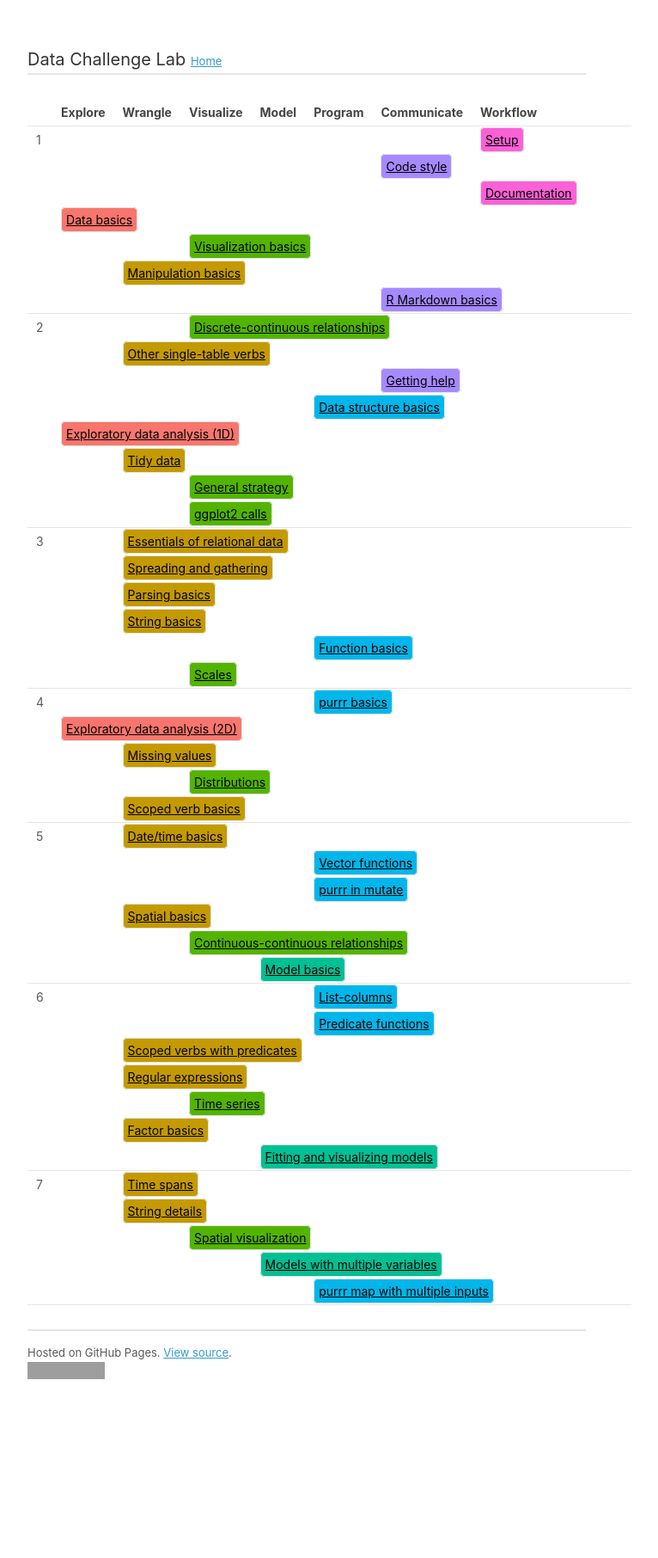
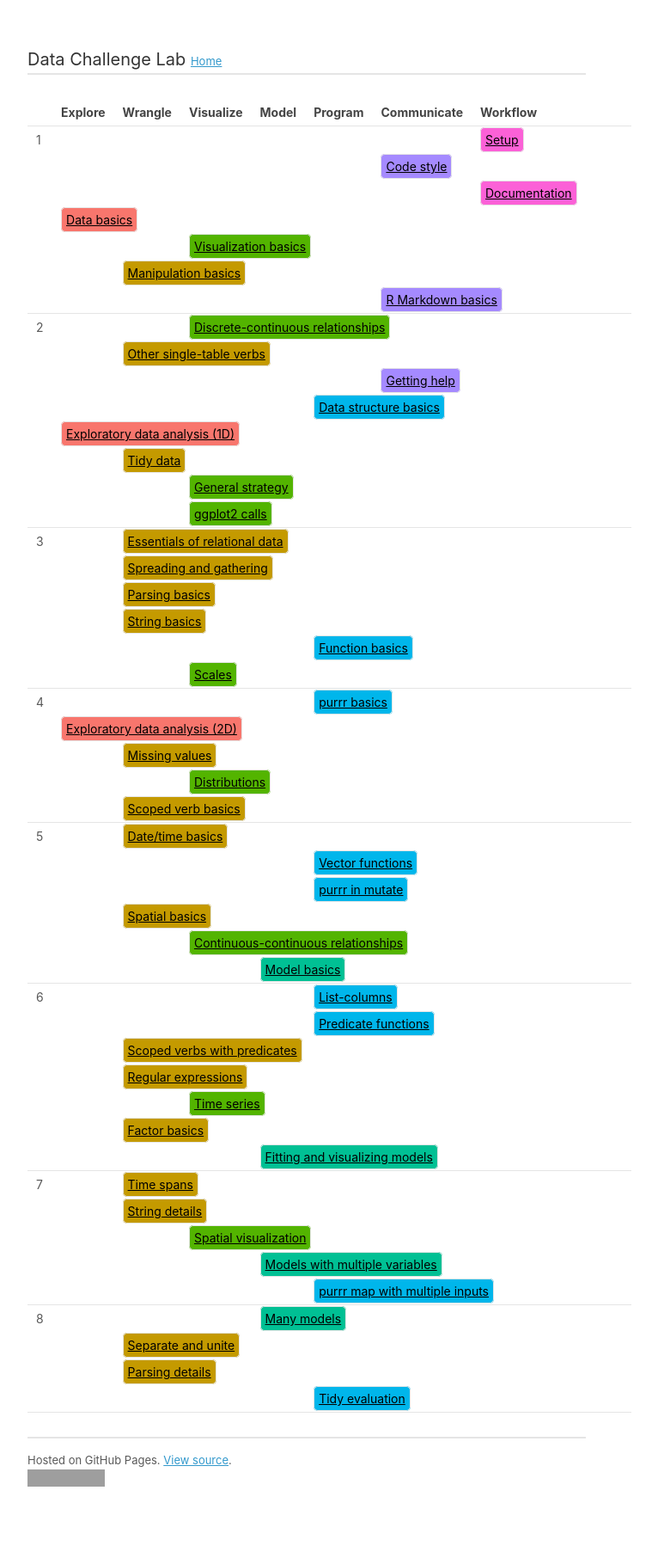
Before and after one commit to dcl-2019-04/curriculum, a Jekyll site: the page built from docs/index.md, in a window 1280 px wide. Shown: the whole page at 86% size, without its empty margins (283-1049 px from the left). Built offline with Jekyll 4.4.1, drawn with Linux system fonts in a browser that asks for light colours; our own code applies the rules of GitHub Pages for plain Markdown files; a script that is not in the unit is left out; before the commit the page ends 1687 px from its top, so only the background shows below that; grey boxes are pictures that could not be loaded.

Commit message:
Update for week 8

```diff
--- a/docs/index.md
+++ b/docs/index.md
@@ -309,4 +309,30 @@
   <td colspan="2"></td>
 </tr>
 </tbody>
+<tbody>
+<tr>
+<td id='week-8'>8</td>
+  <td colspan="3"></td>
+  <td colspan="6"><a class="model" href="model-many.html">Many models</a></td>
+  <td colspan="3"></td>
+</tr>
+<tr>
+<td></td>
+  <td colspan="1"></td>
+  <td colspan="6"><a class="wrangle" href="separate-unite.html">Separate and unite</a></td>
+  <td colspan="5"></td>
+</tr>
+<tr>
+<td></td>
+  <td colspan="1"></td>
+  <td colspan="6"><a class="wrangle" href="parse-details.html">Parsing details</a></td>
+  <td colspan="5"></td>
+</tr>
+<tr>
+<td></td>
+  <td colspan="4"></td>
+  <td colspan="6"><a class="program" href="tidy-eval.html">Tidy evaluation</a></td>
+  <td colspan="2"></td>
+</tr>
+</tbody>
 </table>
```
Also changed, not shown: syllabus.yml (+4 -4 lines).
